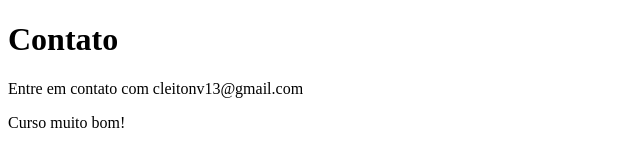
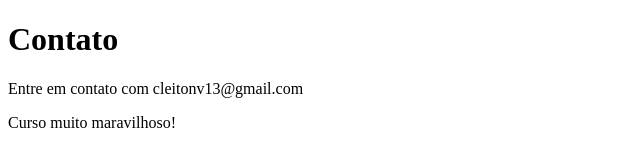
Before and after one commit to CleitonVinicios/sistema-de-cadastro, a plain HTML site: page contato.html in a window 1280 px wide. Shown: the full height of the page, 0-640 px from the left. Drawn offline with Linux system fonts and the light colour scheme.

Commit message:
atualizando paragrafo

```diff
--- a/contato.html
+++ b/contato.html
@@ -9,6 +9,6 @@
 <body>
     <h1>Contato</h1>
     <p>Entre em contato com cleitonv13@gmail.com</p>
-    <p>Curso muito bom!</p>
+    <p>Curso muito maravilhoso!</p>
 </body>
 </html>
```
